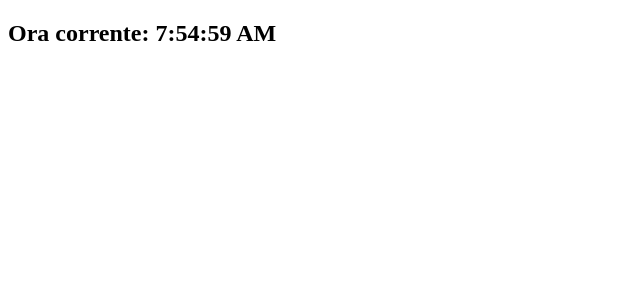
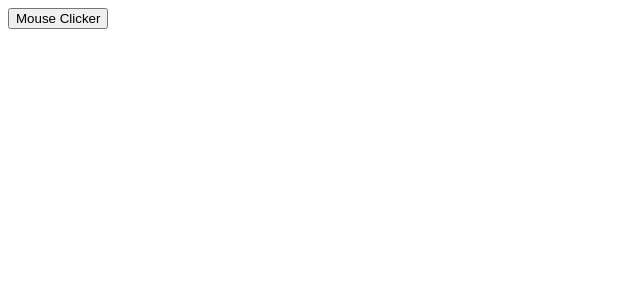
Before and after one commit to ilVicDeGiorgio/Esercizi-React, a React (Vite) app in the folder Event/: page / in a window 1280 px wide. Shown: the top 300 px of the page, without its empty margins (0-640 px from the left). Built offline with nearby package versions, Linux system fonts and the light colour scheme.

Commit message:
Aggiunto esercizio: HandlingEvent1

```diff
--- a/Event/src/App.jsx
+++ b/Event/src/App.jsx
@@ -4,13 +4,13 @@
 // import Welcome from './Welcome'
 // import Age from "./Age"
 // import Counter from "./Counter"
-import Clock from "./Clock"
+// import Clock from "./Clock"
+import MouseClicker from "./MouseClicker"
 
 function App() {
   return (
     <>
-
-      <Clock></Clock>
+      <MouseClicker></MouseClicker>
     </>
   )
 }
--- /dev/null
+++ b/Event/src/MouseClicker.jsx
@@ -0,0 +1,10 @@
+export default function MouseClicker() {
+
+    function handleClick(e) {
+        console.log(e.target.name);
+    }
+
+    return (
+        <button name="one" onClick={handleClick}>Mouse Clicker</button>
+    )
+}
```
Also changed, not shown: 2 other files (tests, documents, lock files or other folders).
